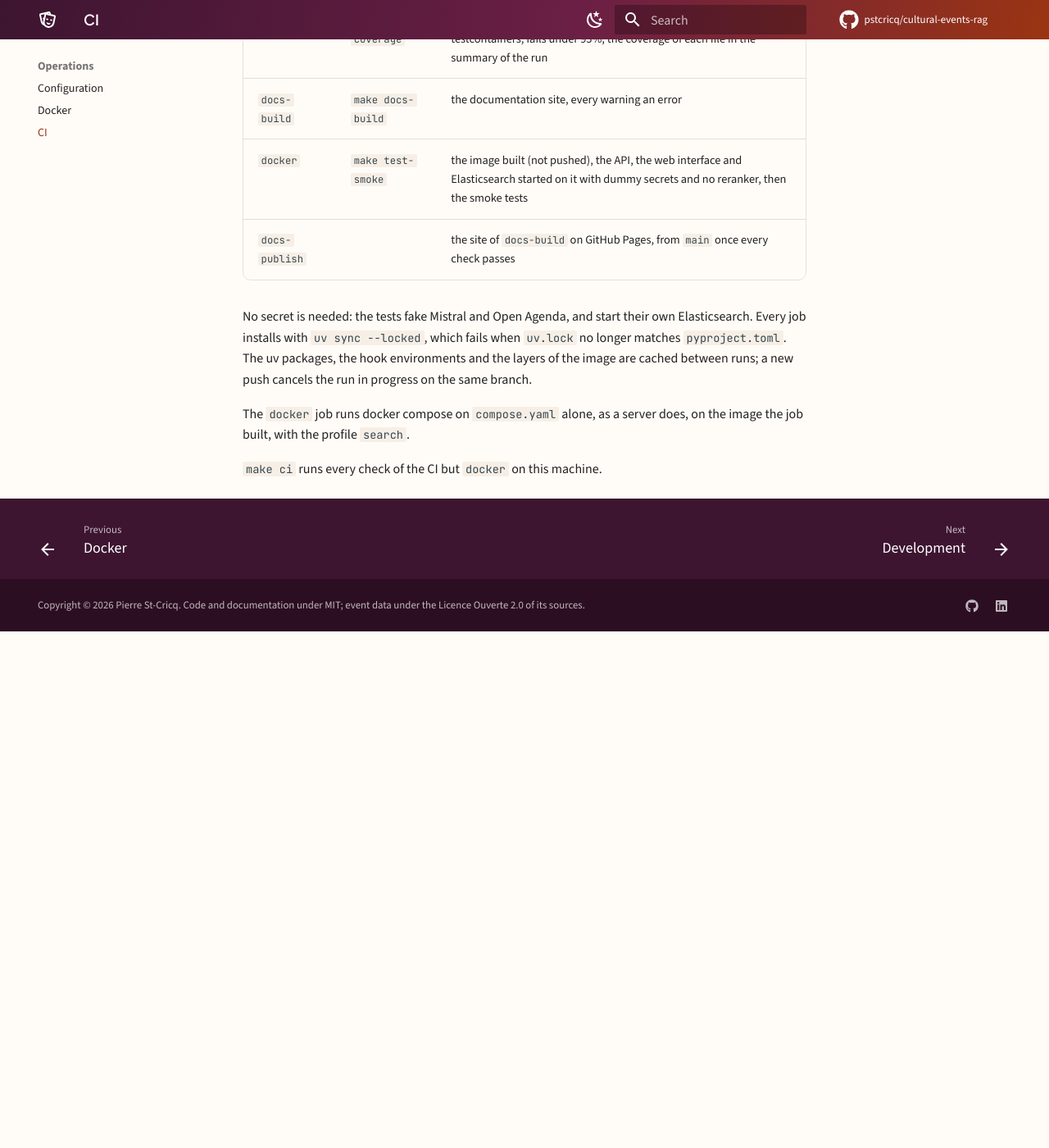
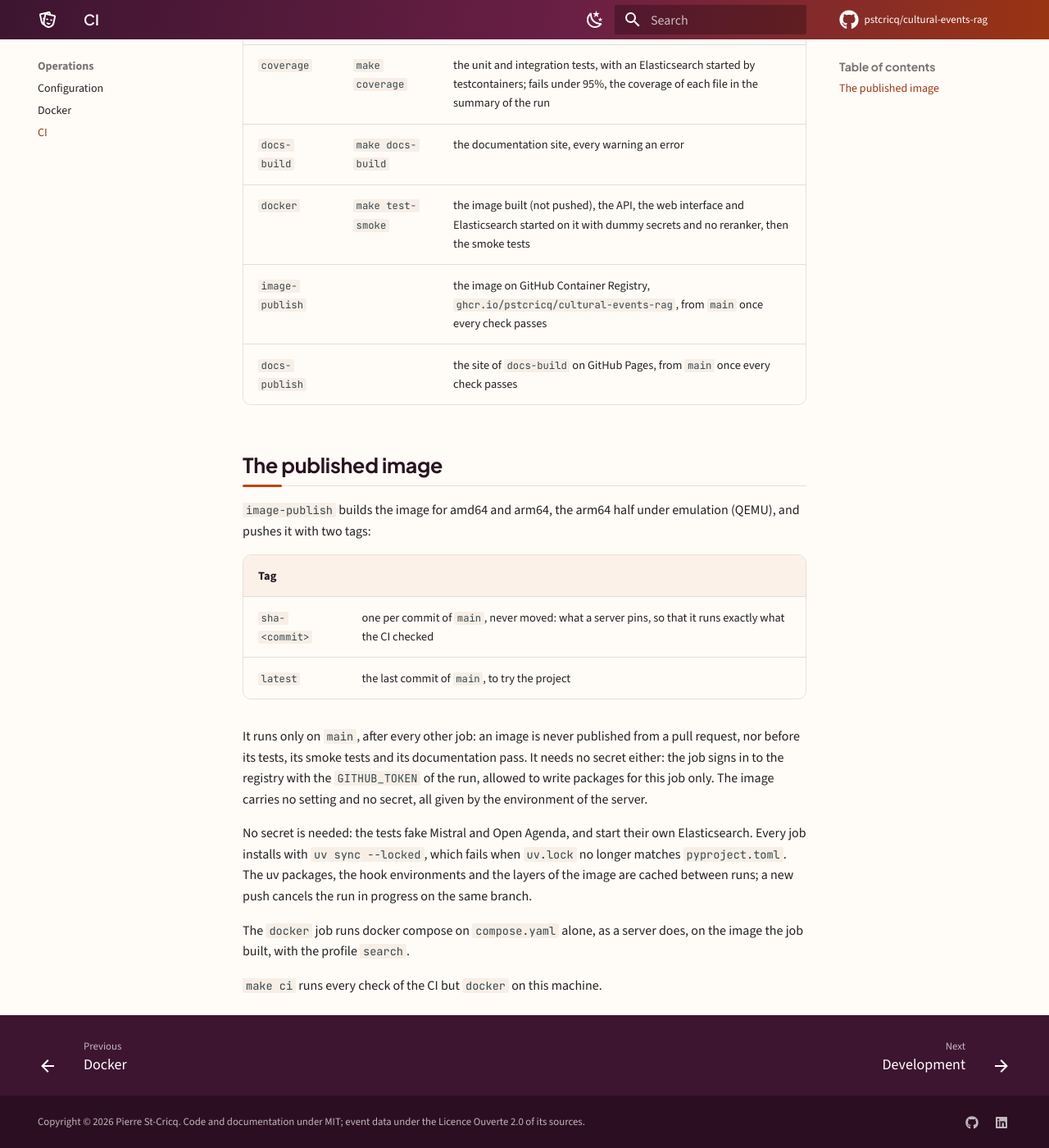
Before and after one commit to pstcricq/cultural-events-rag, an MkDocs documentation site: the page built from docs/operations/ci.md, in a window 1280 px wide and 1400 px high, scrolled down 1370 px. Shown: the whole window at 82% size. Built offline with MkDocs 1.6.1 and Material for MkDocs 9.7.7, drawn with Linux system fonts in a browser that asks for light colours; comment, search, counter and statistics services are not loaded; before the commit the page ends 2140 px from its top, so only the background shows below that.

Commit message:
Publish the image of the application on GitHub Container Registry from main once every check passes, tagged with its commit, for amd64 and arm64

````diff
--- a/docs/operations/ci.md
+++ b/docs/operations/ci.md
@@ -5,10 +5,10 @@ GitHub Actions runs [`.github/workflows/ci.yml`](https://github.com/pstcricq/cul
 ```mermaid
 flowchart LR
     push(["push or PR"]) --> lint & typecheck & precommit["pre-commit"] & unit["test-unit"] & coverage & docsb["docs-build"] & docker
-    lint & typecheck & precommit & unit & coverage & docsb & docker --> publish["docs-publish<br/>main only"]
+    lint & typecheck & precommit & unit & coverage & docsb & docker --> image["image-publish<br/>main only"] & publish["docs-publish<br/>main only"]
     class push source
     class lint,typecheck,precommit,unit,coverage,docsb,docker process
-    class publish service
+    class image,publish service
     classDef source fill:#fbf1e8,stroke:#e0a526,color:#3d1530
     classDef process fill:#fde4d8,stroke:#c2410c,color:#6e280c
     classDef store fill:#f1ece6,stroke:#9b8f86,color:#2a1220
@@ -25,7 +25,19 @@ flowchart LR
 | `coverage` | `make coverage` | the unit and integration tests, with an Elasticsearch started by testcontainers; fails under 95%, the coverage of each file in the summary of the run |
 | `docs-build` | `make docs-build` | the documentation site, every warning an error |
 | `docker` | `make test-smoke` | the image built (not pushed), the API, the web interface and Elasticsearch started on it with dummy secrets and no reranker, then the smoke tests |
+| `image-publish` | | the image on GitHub Container Registry, `ghcr.io/pstcricq/cultural-events-rag`, from `main` once every check passes |
 | `docs-publish` | | the site of `docs-build` on GitHub Pages, from `main` once every check passes |
+
+## The published image
+
+`image-publish` builds the image for amd64 and arm64, the arm64 half under emulation (QEMU), and pushes it with two tags:
+
+| Tag | |
+|---|---|
+| `sha-<commit>` | one per commit of `main`, never moved: what a server pins, so that it runs exactly what the CI checked |
+| `latest` | the last commit of `main`, to try the project |
+
+It runs only on `main`, after every other job: an image is never published from a pull request, nor before its tests, its smoke tests and its documentation pass. It needs no secret either: the job signs in to the registry with the `GITHUB_TOKEN` of the run, allowed to write packages for this job only. The image carries no setting and no secret, all given by the environment of the server.
 
 No secret is needed: the tests fake Mistral and Open Agenda, and start their own Elasticsearch. Every job installs with `uv sync --locked`, which fails when `uv.lock` no longer matches `pyproject.toml`. The uv packages, the hook environments and the layers of the image are cached between runs; a new push cancels the run in progress on the same branch.
 
````
Also changed, not shown: README.md (+12 -3 lines), docs/operations/docker.md (+9 -1 lines), docs/project/decisions.md (+2 -0 lines), docs/project/limits.md (+1 -1 lines), 2 other files.
